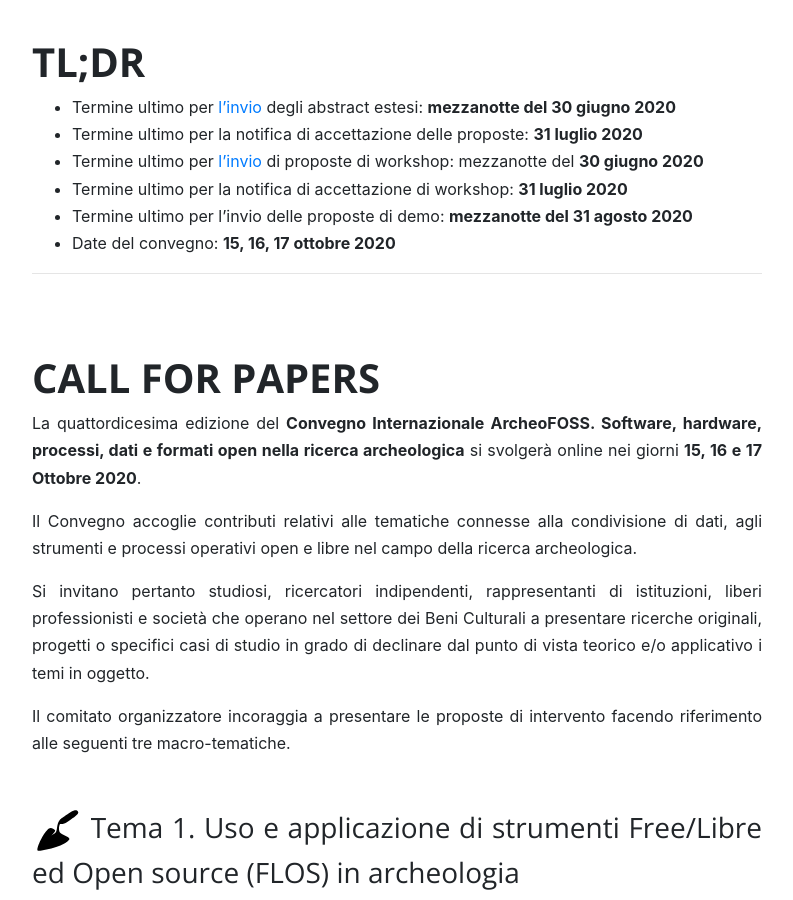
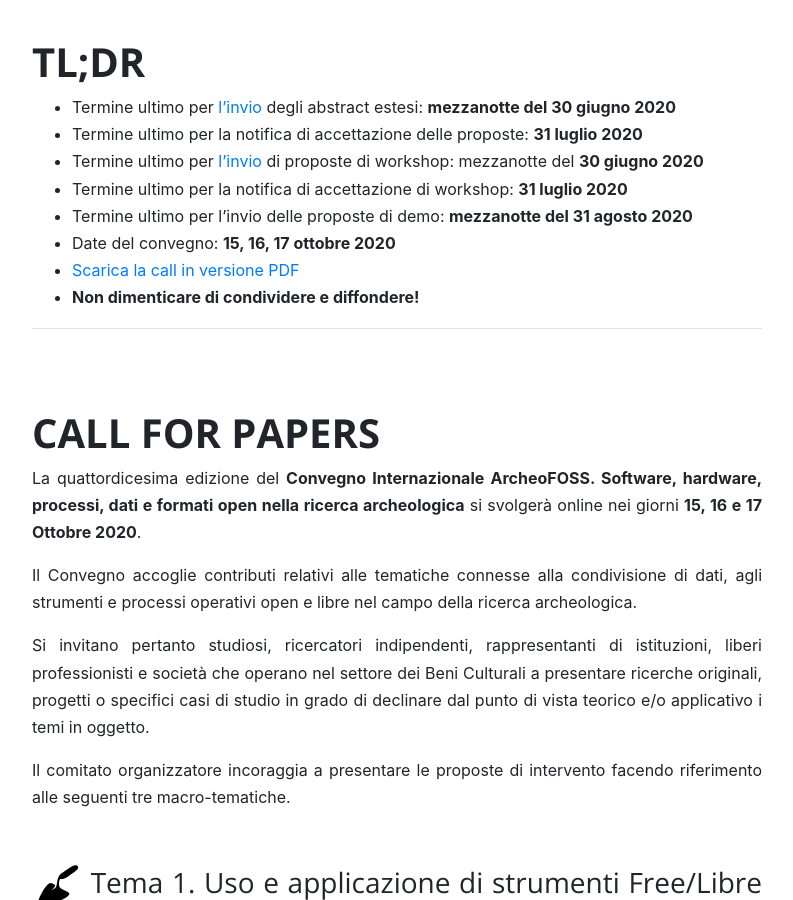
Before and after one commit to archeofoss/archeofoss2020, a Jekyll site: the page built from index.md, in a window 1280 px wide and 900 px high, scrolled down 1070 px. Shown: the whole window, without its empty margins (243-1036 px from the left). Built offline with Jekyll 4.4.1, drawn with Linux system fonts in a browser that asks for light colours; nearby versions of some CDN libraries.

Commit message:
Update index.md

```diff
--- a/index.md
+++ b/index.md
@@ -11,6 +11,8 @@
 - Termine ultimo per la notifica di accettazione di workshop: **31 luglio 2020**
 - Termine ultimo per l'invio delle proposte di demo: **mezzanotte del 31 agosto 2020**
 - Date del convegno: **15, 16, 17 ottobre 2020**
+- [Scarica la call in versione PDF](./call-for-papers-ArcheoFOSS-XIV-2020.pdf)
+- **Non dimenticare di condividere e diffondere!**
 
 ---
 
```
